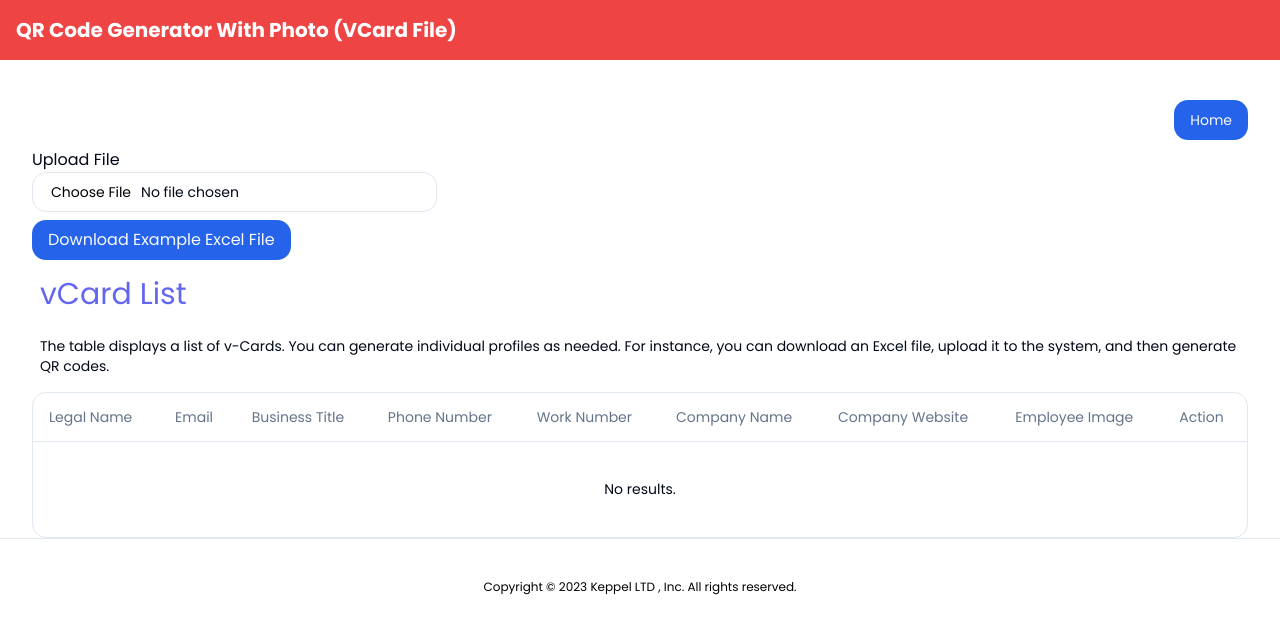
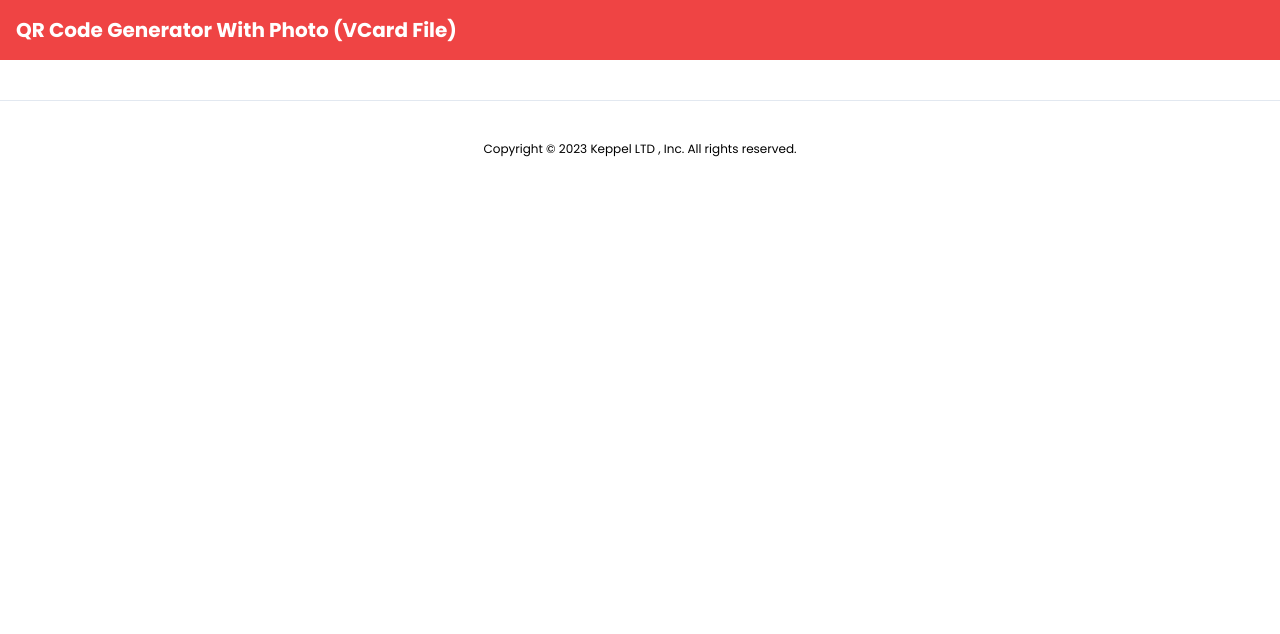
Before and after one commit to KhoeLe/react_vCard, a React (Vite) app: page /business-card/CreateVCardWithPhoto.htm/admin-page.htm in a window 1280 px wide. Shown: the top 634 px of the page. Built offline with nearby package versions, Linux system fonts and the light colour scheme.

Commit message:
main branch

```diff
--- a/src/App.tsx
+++ b/src/App.tsx
@@ -4,7 +4,7 @@ import { Route, Routes } from 'react-router-dom';
 import Header from '@components/Header'
 import Footer from '@components/Footer';
 import HomePage from 'views/HomePage';
-import AdminPage from 'views/AdminPage';
+// import AdminPage from 'views/AdminPage';
 // import CardVisual from 'views/CardVisual';
 
 
@@ -15,7 +15,7 @@ function App() {
       <Header />
         <Routes>
         <Route path='/' element={<HomePage />} />
-        <Route path='/admin-page.htm' element={<AdminPage />} />
+        {/* <Route path='/admin-page.htm' element={<AdminPage />} /> */}
         {/* <Route path='/card-visual/:id' element={<CardVisual />} /> */}
       </Routes>
       <Footer />
```
